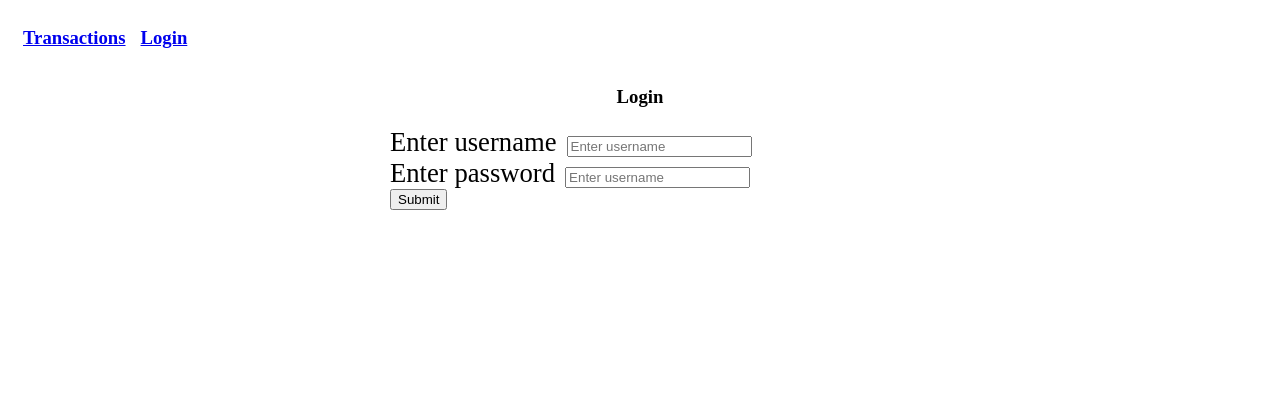
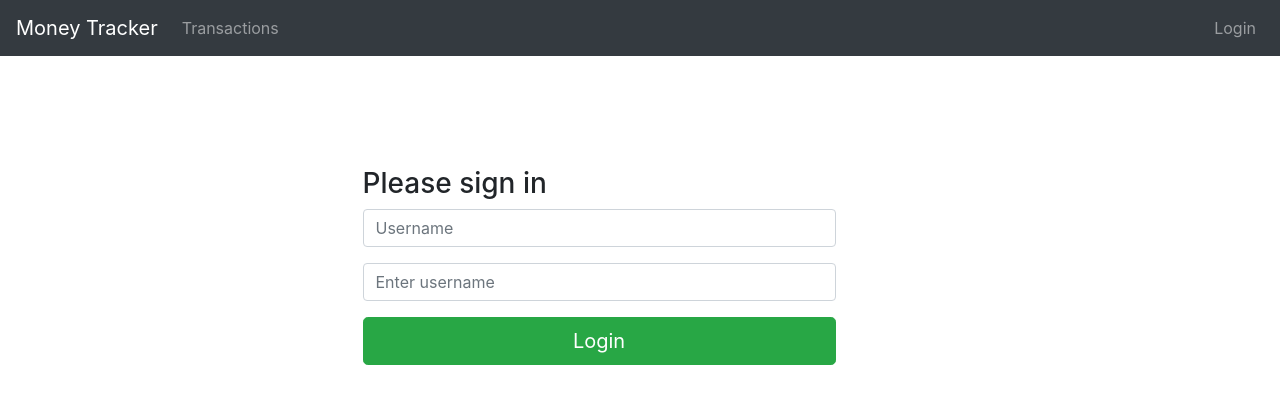
Before and after one commit to MoneyTrackerTeam/server, an Angular app in the folder client/: page /login in a window 1280 px wide. Shown: the top 404 px of the page. Built offline with nearby package versions, Linux system fonts and the light colour scheme.

Commit message:
stylings

```diff
--- a/client/src/app/app.component.html
+++ b/client/src/app/app.component.html
@@ -1,12 +1,27 @@
 <div>
-  <nav>
-    <h3>
-      <a routerLink="/transactions">Transactions</a>
-    </h3>
-    <h3>
-      <a routerLink="/login">Login</a>
-    </h3>
+  <nav class="navbar navbar-expand-sm navbar-dark bg-dark">
+    <a class="navbar-brand" routerLink="/">Money Tracker</a>
+    <button class="navbar-toggler" type="button" data-toggle="collapse" data-target="#navbar" aria-controls="navbar" aria-expanded="false"
+      aria-label="Toggle navigation">
+      <span class="navbar-toggler-icon"></span>
+    </button>
+
+    <div class="collapse navbar-collapse" id="navbar">
+      <ul class="navbar-nav mr-auto">
+        <li class="nav-item">
+          <a class="nav-link" routerLink="/transactions">Transactions</a>
+        </li>
+
+      </ul>
+      <ul class="navbar-nav ml-auto">
+        <li class="nav-item">
+          <a class="nav-link" routerLink="/login" *ngIf="!loggedIn()">Login</a>
+          <a class="nav-link" routerLink="/login" *ngIf="loggedIn()" (click)="onLogout()">Logout</a>
+        </li>
+      </ul>
+    </div>
   </nav>
-  <div [hidden]="!isError">Hello! {{error.text}}</div>
-  <router-outlet></router-outlet>
+  <div class="container" style="margin-top:30px;">
+    <router-outlet></router-outlet>
+  </div>
 </div>
--- a/client/src/app/app.component.ts
+++ b/client/src/app/app.component.ts
@@ -1,6 +1,7 @@
 import { Component } from '@angular/core';
 import { MessagesService } from './services/messages.service';
 import { IError } from './interfaces';
+import { Router } from '@angular/router';
 @Component({
   selector: 'app-root',
   templateUrl: './app.component.html',
@@ -12,7 +13,7 @@ export class AppComponent {
     severity: 'info',
     text: ''
   };
-  constructor(private msgs: MessagesService) {
+  constructor(private msgs: MessagesService, private router: Router) {
     msgs.errorOccured$.subscribe(error => this.errorOccured(error));
   }
 
@@ -23,4 +24,14 @@ export class AppComponent {
       this.isError = false;
     }, 2000);
   }
+  loggedIn(): boolean {
+    if (localStorage.getItem('access_token')) {
+      return true;
+    } else {
+      return false;
+    }
+  }
+  onLogout() {
+    localStorage.removeItem('access_token');
+  }
 }
--- a/client/src/app/app.module.ts
+++ b/client/src/app/app.module.ts
@@ -25,9 +25,7 @@ const appRoutes: Routes = [
   ],
   imports: [
     BrowserModule,
-    RouterModule.forRoot(appRoutes, {
-      enableTracing: true
-    }),
+    RouterModule.forRoot(appRoutes),
     HttpClientModule,
     FormsModule
   ],
--- a/client/src/app/components/login/login.component.css
+++ b/client/src/app/components/login/login.component.css
@@ -1,13 +1,4 @@
-h3 {
-    color : #000000;
-    text-align : center;
-    font-family: "SIMPSON";
+.sign-in {
+  margin-top: 10%;
+  padding-left: 25%;
 }
-form{
-    width: 500px;
-    margin: 0 auto;
-}
-.label{
-    font-size: 20pt;
-    margin-right:10px;
-}
--- a/client/src/app/components/login/login.component.html
+++ b/client/src/app/components/login/login.component.html
@@ -1,14 +1,24 @@
-<div>
-  <h3>Login</h3>
-  <form #loginForm="ngForm" (ngSubmit)="onSubmit()">
-    <div class="form-item">
-      <label for="username" class="label">Enter username</label>
-      <input type="text" id="username" placeholder="Enter username" required [(ngModel)]="username" name="username">
+<div class="sign-in">
+  <div class="row vertical-offset-100">
+    <div class="col-md-7 col-md-offset-4">
+      <div class="panel panel-default">
+        <div class="panel-heading">
+          <h3 class="panel-title">Please sign in</h3>
+        </div>
+        <div class="panel-body">
+          <form accept-charset="UTF-8" role="form" #loginForm="ngForm" (ngSubmit)="onSubmit()">
+            <fieldset>
+              <div class="form-group">
+                <input class="form-control" type="text" id="username" placeholder="Username" required [(ngModel)]="username" name="username">
+              </div>
+              <div class="form-group">
+                <input class="form-control" type="password" id="password" placeholder="Enter username" [(ngModel)]="password" name="password">
+              </div>
+              <input class="btn btn-lg btn-success btn-block" type="submit" value="Login">
+            </fieldset>
+          </form>
+        </div>
+      </div>
     </div>
-    <div class="form-item">
-      <label for="username" class="label">Enter password</label>
-      <input type="password" id="password" placeholder="Enter username" [(ngModel)]="password" name="password">
-    </div>
-    <button type="submit">Submit</button>
-  </form>
+  </div>
 </div>
--- a/client/src/app/components/login/login.component.ts
+++ b/client/src/app/components/login/login.component.ts
@@ -1,6 +1,7 @@
 import { Component, OnInit } from '@angular/core';
 import { LoginService } from '../../services/login.service';
 import { MessagesService } from '../../services/messages.service';
+import { Router } from '@angular/router';
 @Component({
   selector: 'app-login',
   templateUrl: './login.component.html',
@@ -11,7 +12,7 @@ export class LoginComponent implements OnInit {
   password: string;
   formValid = true;
   constructor(private loginService: LoginService,
-    private msgs: MessagesService) { }
+    private msgs: MessagesService, private router: Router) { }
 
   ngOnInit() {
   }
@@ -24,6 +25,7 @@ export class LoginComponent implements OnInit {
     this.formValid = true;
     this.loginService.login(this.username, this.password).subscribe(resp => {
       localStorage.setItem('access_token', `Bearer ${resp.accessToken}`);
+      this.router.navigate(['/transactions']);
     });
   }
 
--- a/client/src/app/components/transactions/transactions.component.html
+++ b/client/src/app/components/transactions/transactions.component.html
@@ -1,8 +1,6 @@
 <div>
   <h2>My Transactions</h2>
-  <ul class="heroes">
-    <li *ngFor="let transaction of transactions">
-      <span class="badge">{{transaction.id}}</span> {{transaction.title}}
-    </li>
-  </ul>
+  <div class="list-group">
+    <a *ngFor="let transaction of transactions" class="list-group-item list-group-item-action" routerLink="/transactions/{{transaction.id}}">{{transaction.title}}</a>
+  </div>
 </div>
--- a/client/src/app/services/login.service.ts
+++ b/client/src/app/services/login.service.ts
@@ -20,7 +20,7 @@ export class LoginService {
     };
     return this.http.post<IUser>(this.loginUrl, { username, password })
       .pipe(
-        catchError(this.msgs.handleError('login', mockUser))
+        catchError(this.msgs.handleError({ severity: 'error', text: 'Error logging in. Please try again' }))
       );
   }
 }
--- a/client/src/app/services/messages.service.ts
+++ b/client/src/app/services/messages.service.ts
@@ -15,16 +15,10 @@ export class MessagesService {
     this.errorOccured$.emit(error);
   }
 
-  handleError<T>(operation = 'operation', result?: T) {
-    return (error: any): Observable<T> => {
-
+  handleError<T>(error: IError, result?: T) {
+    return (err: IError): Observable<T> => {
       // TODO: send the error to remote logging infrastructure
-      console.error(error); // log to console instead
-
-      // TODO: better job of transforming error for user consumption
-      this.emmitError({ severity: 'error', text: `Error ${operation}. Please try again` });
-
-      // Let the app keep running by returning an empty result.
+      this.emmitError(err);
       return of(result as T);
     };
   }
--- a/client/src/app/services/transactions.service.ts
+++ b/client/src/app/services/transactions.service.ts
@@ -3,33 +3,17 @@ import { HttpClient, HttpHeaders } from '@angular/common/http';
 import { ITransaction, IUser } from '../interfaces/';
 import { Observable, of } from 'rxjs';
 import { catchError, map, tap } from 'rxjs/operators';
+import { MessagesService } from './messages.service';
 @Injectable({
   providedIn: 'root'
 })
 export class TransactionsService {
   private transUrl = 'http://localhost:3000/transactions';
-  constructor(private http: HttpClient) { }
+  constructor(private http: HttpClient, private msgs: MessagesService) { }
   getTransactions(): Observable<ITransaction[]> {
     return this.http.get<ITransaction[]>(this.transUrl)
       .pipe(
-        catchError(this.handleError('getTransactions', [])),
-        tap(transactions => this.log('fetched transactions'))
+        catchError(this.msgs.handleError({ severity: 'error', text: 'Error fetching transactions' }, []))
       );
   }
-  private handleError<T>(operation = 'operation', result?: T) {
-    return (error: any): Observable<T> => {
-
-      // TODO: send the error to remote logging infrastructure
-      console.error(error); // log to console instead
-
-      // TODO: better job of transforming error for user consumption
-      this.log(`${operation} failed: ${error.message}`);
-
-      // Let the app keep running by returning an empty result.
-      return of(result as T);
-    };
-  }
-  private log(msg: string) {
-    console.log(msg);
-  }
 }
--- a/client/src/index.html
+++ b/client/src/index.html
@@ -1,5 +1,6 @@
 <!doctype html>
 <html lang="en">
+
 <head>
   <meta charset="utf-8">
   <title>Client</title>
@@ -7,8 +8,14 @@
 
   <meta name="viewport" content="width=device-width, initial-scale=1">
   <link rel="icon" type="image/x-icon" href="favicon.ico">
+  <link rel="stylesheet" href="https://stackpath.bootstrapcdn.com/bootstrap/4.1.0/css/bootstrap.min.css">
 </head>
+
 <body>
   <app-root></app-root>
+  <script src="https://code.jquery.com/jquery-3.3.1.slim.min.js"></script>
+  <script src="https://cdnjs.cloudflare.com/ajax/libs/popper.js/1.14.0/umd/popper.min.js"></script>
+  <script src="https://stackpath.bootstrapcdn.com/bootstrap/4.1.0/js/bootstrap.min.js"></script>
 </body>
+
 </html>
```
Also changed, not shown: 1 other file (tests, documents, lock files or other folders).
